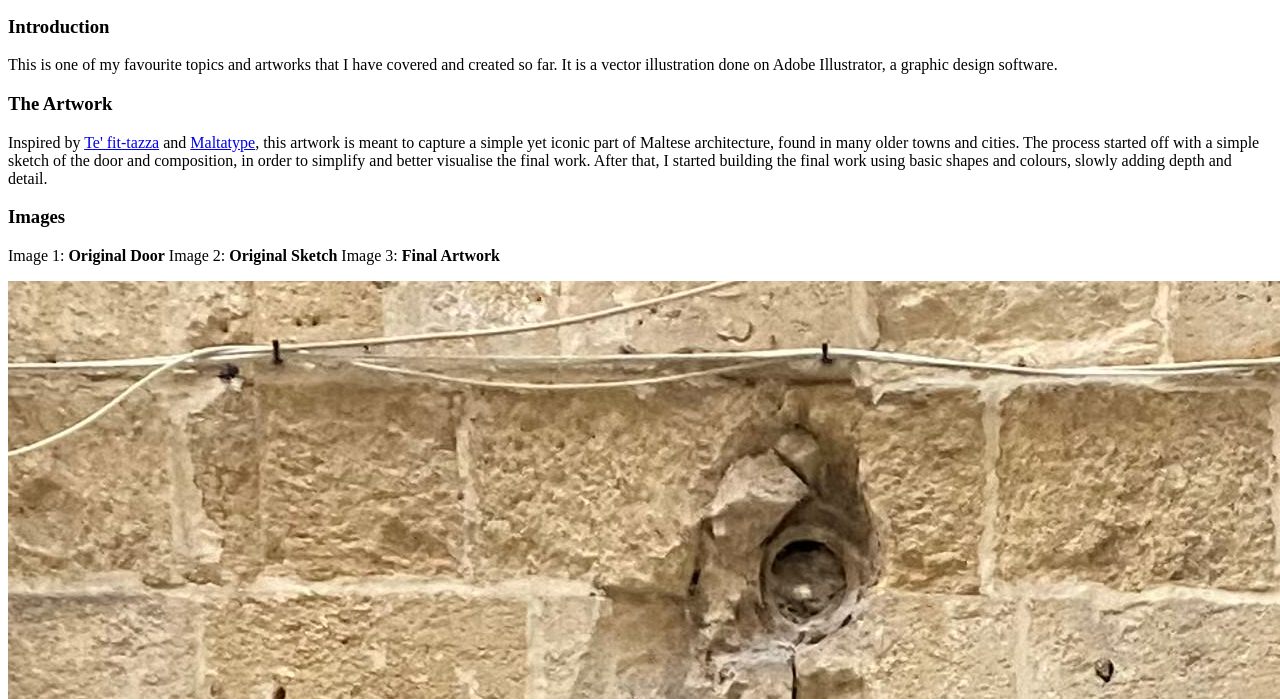
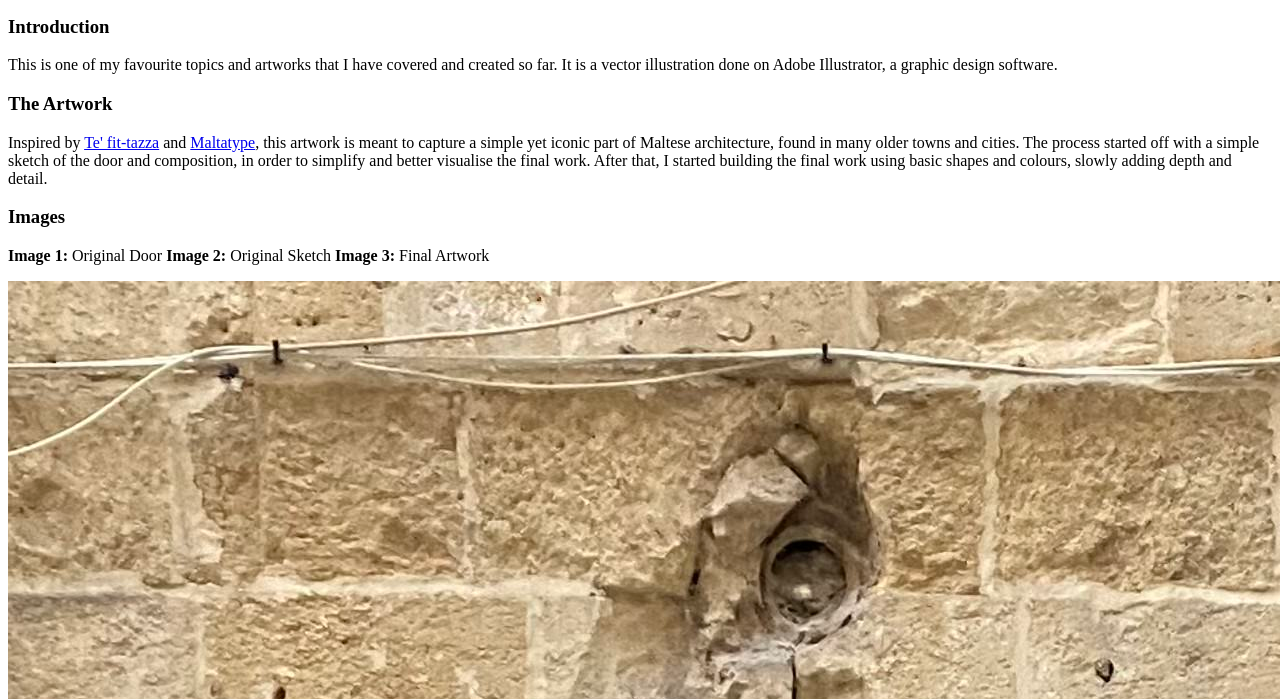
Before and after one commit to shirell24/shirell24.github.io, a plain HTML site: page index.html in a window 1280 px wide. Shown: the part 101-800 px from the top of the page. Drawn offline with Linux system fonts and the light colour scheme.

Commit message:
Update index.html

```diff
--- a/index.html
+++ b/index.html
@@ -34,9 +34,9 @@
 
   <h3>Images</h3>
   <p>
-    Image 1: <strong>Original Door</strong>
-    Image 2: <strong>Original Sketch</strong>
-    Image 3: <strong>Final Artwork</strong>
+    <strong>Image 1:</strong> Original Door
+    <strong>Image 2:</strong> Original Sketch
+    <strong>Image 3:</strong> Final Artwork
   </p>
 
   <img src="IMG_2712.jpg" alt="Original Door">
```
